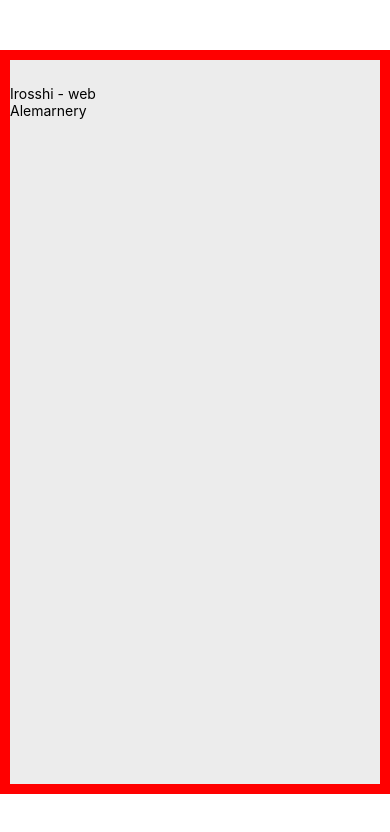
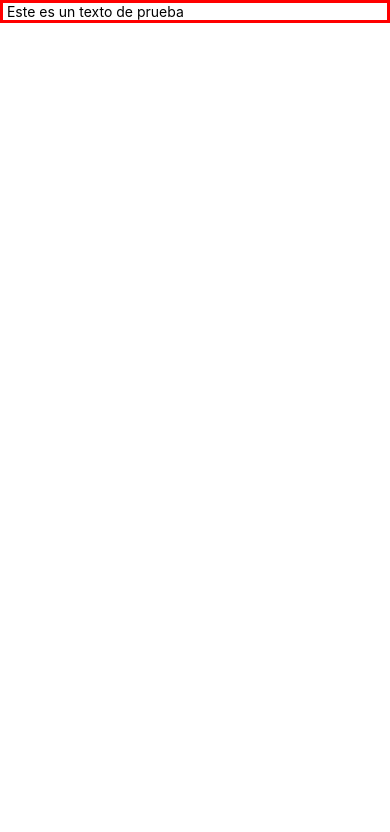
Before and after one commit to Alemarnery/reactNative, a React Native app: screen / in a window 390 px wide. Shown: the top 832 px of the page. Built offline with nearby package versions, Linux system fonts and the light colour scheme.

Commit message:
SafeAreaView

```diff
--- a/App.js
+++ b/App.js
@@ -1,15 +1,25 @@
 import React from "react";
+import { SafeAreaProvider } from "react-native-safe-area-context";
 import { Text, View, StyleSheet, Platform } from "react-native";
 
+import Layout from "./layout";
 import { otherStyle } from "./AppStyles";
 
 export default function App() {
+  if (true) {
+    return (
+      <SafeAreaProvider>
+        <Layout />
+      </SafeAreaProvider>
+    );
+  }
+
   return (
     <View
       style={[
         {
-          paddingVertical: 25,
-          marginVertical: 50,
+          paddingVertical: 100,
+          marginVertical: 200,
         },
         styles.viewContainer,
         otherStyle.otherViewContainer,
--- /dev/null
+++ b/layout.js
@@ -0,0 +1,18 @@
+import React from "react";
+import { SafeAreaView } from "react-native-safe-area-context";
+import { View, Text, StyleSheet } from "react-native";
+
+const layout = () => (
+  <SafeAreaView style={Style.SafeAreaViewStyles}>
+    <Text> Este es un texto de prueba</Text>
+  </SafeAreaView>
+);
+
+const Style = StyleSheet.create({
+  SafeAreaViewStyles: {
+    borderWidth: 3,
+    borderColor: "red",
+  },
+});
+
+export default layout;
--- a/package.json
+++ b/package.json
@@ -13,6 +13,7 @@
     "react": "16.13.1",
     "react-dom": "16.13.1",
     "react-native": "https://github.com/expo/react-native/archive/sdk-41.0.0.tar.gz",
+    "react-native-safe-area-context": "^3.2.0",
     "react-native-web": "~0.13.12"
   },
   "devDependencies": {
```
Also changed, not shown: 1 other file (tests, documents, lock files or other folders).
